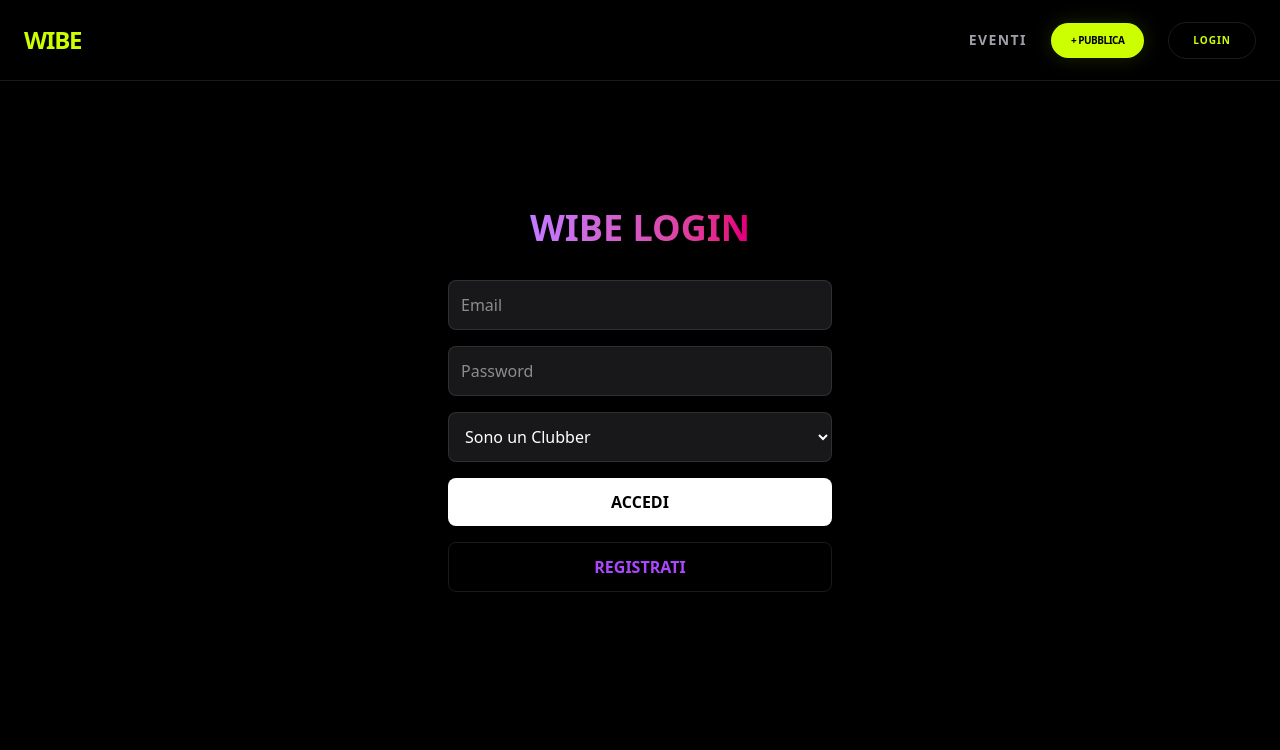
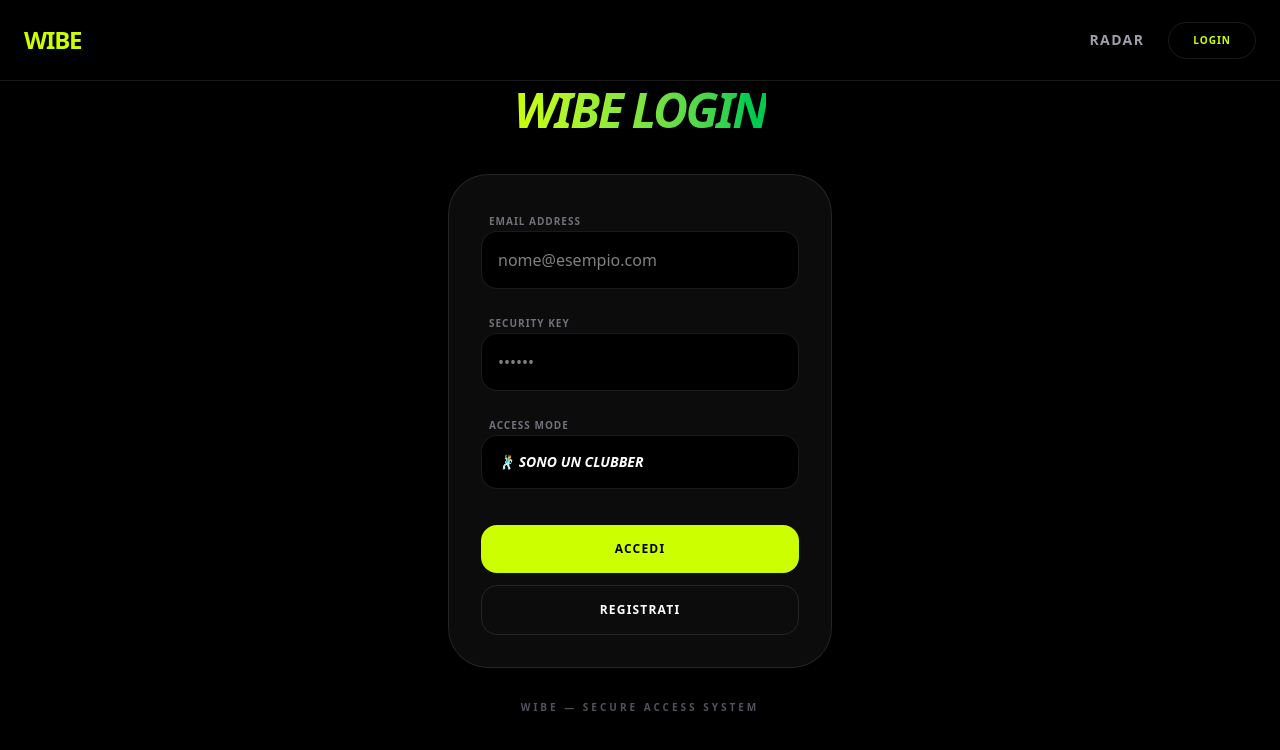
Before and after one commit to MatteoParrella/Wibe, a Next.js app in the folder wibe-project/: page /login in a window 1280 px wide. Shown: the top 750 px of the page. Built offline with nearby package versions, Linux system fonts and the light colour scheme; no server answers.

Commit message:
fine base progetto con risuluzione di alcuni bug

```diff
--- a/wibe-project/app/aggiungi-evento/page.tsx
+++ b/wibe-project/app/aggiungi-evento/page.tsx
@@ -1,22 +1,46 @@
 'use client'
-import { useState } from 'react'
+import { useState, useEffect } from 'react'
 import { supabase } from '@/lib/supabase'
 import { useRouter } from 'next/navigation'
 
 export default function AggiungiEvento() {
   const router = useRouter()
-  const [loading, setLoading] = useState(false)
+  const [loading, setLoading] = useState(true) // Inizia su true per il check sicurezza
   const [formData, setFormData] = useState({
     title: '',
     description: '',
     location: '',
-    date: '', // Nuovo campo Data e Ora
+    date: '',
     price: '',
     image_url: '',
     category: 'Techno',
   })
 
-  // Geocoding per trasformare indirizzo in coordinate
+  // --- SICUREZZA: Controllo Ruolo ---
+  useEffect(() => {
+    const checkRole = async () => {
+      const { data: { user } } = await supabase.auth.getUser()
+
+      if (!user) {
+        router.push('/login')
+        return
+      }
+
+      const { data: profile } = await supabase
+        .from('profiles')
+        .select('role')
+        .eq('id', user.id)
+        .single()
+
+      if (profile?.role !== 'pr') {
+        router.push('/') // Rimbalza i Clubber alla Home
+      } else {
+        setLoading(false) // Solo se è PR permette di vedere il form
+      }
+    }
+    checkRole()
+  }, [router])
+
   const getCoordinates = async (address: string) => {
     try {
       const response = await fetch(
@@ -43,24 +67,33 @@ export default function AggiungiEvento() {
         price: parseFloat(formData.price),
         lat: coords.lat,
         lng: coords.lng,
-        date: new Date(formData.date).toISOString() // Formattazione corretta per DB
+        date: new Date(formData.date).toISOString()
       }
     ])
 
     if (error) {
       alert("Errore: " + error.message)
+      setLoading(false)
     } else {
       router.push('/')
       router.refresh()
     }
-    setLoading(false)
+  }
+
+  // Se sta controllando il ruolo, mostriamo un caricamento nero
+  if (loading && formData.title === '') {
+    return (
+      <div className="min-h-screen bg-black flex items-center justify-center">
+        <div className="w-8 h-8 border-4 border-[#ccff00] border-t-transparent rounded-full animate-spin"></div>
+      </div>
+    )
   }
 
   return (
-    <main className="min-h-screen bg-black text-white p-6 pt-24">
+    <main className="min-h-screen bg-black text-white p-6 pt-32">
       <div className="grid grid-cols-1 lg:grid-cols-12 gap-10 max-w-7xl mx-auto">
 
-        {/* COLONNA FORM (7/12) */}
+        {/* COLONNA FORM */}
         <form onSubmit={handleSubmit} className="lg:col-span-7 space-y-6 bg-zinc-900/30 p-8 md:p-12 rounded-[3rem] border border-zinc-800 shadow-2xl">
           <div className="flex items-center gap-4 mb-4">
             <div className="w-1 h-8 bg-[#ccff00]" />
@@ -88,9 +121,9 @@ export default function AggiungiEvento() {
           </div>
 
           <div className="space-y-2">
-            <label className="text-[10px] uppercase font-black text-zinc-500 tracking-widest ml-2">Dettagli dell&apos;Evento (Descrizione)</label>
-            <textarea required rows={4} className="w-full bg-black border border-zinc-800 p-4 rounded-2xl focus:border-[#ccff00] outline-none text-white transition-all resize-none text-sm leading-relaxed"
-              placeholder="Descrivi l'atmosfera, il target e la musica..." onChange={(e) => setFormData({...formData, description: e.target.value})} />
+            <label className="text-[10px] uppercase font-black text-zinc-500 tracking-widest ml-2">Descrizione</label>
+            <textarea required rows={4} className="w-full bg-black border border-zinc-800 p-4 rounded-2xl focus:border-[#ccff00] outline-none text-white transition-all resize-none text-sm"
+              placeholder="Descrivi l'evento..." onChange={(e) => setFormData({...formData, description: e.target.value})} />
           </div>
 
           <div className="grid grid-cols-1 md:grid-cols-2 gap-6">
@@ -100,46 +133,40 @@ export default function AggiungiEvento() {
                 placeholder="https://..." onChange={(e) => setFormData({...formData, image_url: e.target.value})} />
             </div>
             <div className="space-y-2">
-            <label className="text-[10px] uppercase font-black text-zinc-500 tracking-widest ml-2">Vibe / Categoria</label>
-            <select
-                className="w-full bg-black border border-zinc-800 p-4 rounded-2xl focus:border-[#ccff00] outline-none text-white transition-all appearance-none cursor-pointer"
-                onChange={(e) => setFormData({...formData, category: e.target.value})}
-            >
+              <label className="text-[10px] uppercase font-black text-zinc-500 tracking-widest ml-2">Categoria</label>
+              <select className="w-full bg-black border border-zinc-800 p-4 rounded-2xl focus:border-[#ccff00] text-white"
+                onChange={(e) => setFormData({...formData, category: e.target.value})}>
                 <option value="Techno">TECHNO</option>
                 <option value="House">HOUSE</option>
                 <option value="Reggaeton">REGGAETON</option>
                 <option value="Hip Hop">HIP HOP</option>
-                <option value="Gala">GALA / ELEGANT</option>
-                <option value="Rooftop">ROOFTOP</option>
-            </select>
-            </div>
-            <div className="space-y-2">
-              <label className="text-[10px] uppercase font-black text-zinc-500 tracking-widest ml-2">Prezzo Ingresso (€)</label>
-              <input type="number" required className="w-full bg-black border border-zinc-800 p-4 rounded-2xl focus:border-[#ccff00] outline-none text-[#ccff00] font-black text-xl"
-                placeholder="30" onChange={(e) => setFormData({...formData, price: e.target.value})} />
+                <option value="Gala">GALA</option>
+              </select>
             </div>
           </div>
 
-          <button disabled={loading} className="w-full bg-[#ccff00] text-black font-black py-6 rounded-[2rem] uppercase tracking-[0.2em] hover:scale-[1.02] active:scale-95 transition-all shadow-[0_0_30px_rgba(204,255,0,0.2)] disabled:opacity-50 mt-4">
-            {loading ? 'CALCOLO RADAR IN CORSO...' : 'PUBBLICA ORA'}
+          <div className="space-y-2">
+            <label className="text-[10px] uppercase font-black text-zinc-500 tracking-widest ml-2">Prezzo Ingresso (€)</label>
+            <input type="number" required className="w-full bg-black border border-zinc-800 p-4 rounded-2xl focus:border-[#ccff00] outline-none text-[#ccff00] font-black text-xl"
+              placeholder="30" onChange={(e) => setFormData({...formData, price: e.target.value})} />
+          </div>
+
+          <button disabled={loading} className="w-full bg-[#ccff00] text-black font-black py-6 rounded-[2rem] uppercase tracking-[0.2em] hover:bg-white transition-all disabled:opacity-50 mt-4">
+            {loading ? 'CARICAMENTO...' : 'PUBBLICA ORA'}
           </button>
         </form>
 
-        {/* COLONNA ANTEPRIMA (5/12) */}
-        <div className="lg:col-span-5 hidden lg:block sticky top-24">
+        {/* COLONNA ANTEPRIMA */}
+        <div className="lg:col-span-5 hidden lg:block sticky top-32">
           <div className="space-y-4">
             <p className="text-[10px] uppercase font-black text-zinc-600 tracking-[0.4em] ml-6">Live Preview</p>
             <div className="relative group w-full aspect-[4/5] bg-zinc-900 rounded-[3.5rem] overflow-hidden border border-zinc-800 shadow-2xl flex items-center justify-center">
               {formData.image_url ? (
                 <>
-                  <img src={formData.image_url} alt="Preview" className="w-full h-full object-cover opacity-70 group-hover:scale-105 transition-transform duration-700"
-                    onError={(e) => {(e.target as HTMLImageElement).src = 'https://via.placeholder.com/800x1200?text=Invalid+Link'}} />
-                  <div className="absolute inset-0 bg-gradient-to-t from-black via-black/20 to-transparent" />
-
+                  <img src={formData.image_url} alt="Preview" className="w-full h-full object-cover opacity-70 transition-transform" />
+                  <div className="absolute inset-0 bg-gradient-to-t from-black via-transparent to-transparent" />
                   <div className="absolute bottom-12 left-12 right-12 space-y-4">
-                    <div className="bg-[#ccff00] text-black text-[9px] font-black px-3 py-1 rounded-full inline-block uppercase italic">Preview Mode</div>
-                    <h2 className="text-5xl font-black italic text-white uppercase tracking-tighter leading-none">{formData.title || "TITOLO EVENTO"}</h2>
-                    <p className="text-zinc-400 text-sm line-clamp-2 italic">{formData.description || "Inizia a scrivere la descrizione per vederla qui..."}</p>
+                    <h2 className="text-5xl font-black italic text-white uppercase tracking-tighter leading-none">{formData.title || "TITOLO"}</h2>
                     <div className="flex justify-between items-end pt-4 border-t border-white/10">
                        <p className="text-white font-bold uppercase text-[10px] tracking-widest">{formData.location || "LOCATION"}</p>
                        <p className="text-[#ccff00] font-black text-3xl italic">{formData.price ? `€${formData.price}` : "€--"}</p>
@@ -147,15 +174,11 @@ export default function AggiungiEvento() {
                   </div>
                 </>
               ) : (
-                <div className="text-center p-12 space-y-4">
-                  <div className="w-16 h-16 bg-zinc-800 rounded-full mx-auto animate-pulse flex items-center justify-center text-3xl">🖼️</div>
-                  <p className="text-zinc-600 font-black italic uppercase text-lg leading-tight">Incolla un URL Immagine<br/>per attivare il radar</p>
-                </div>
+                <div className="text-center p-12 text-zinc-600 font-black uppercase italic text-lg">Incolla URL Immagine</div>
               )}
             </div>
           </div>
         </div>
-
       </div>
     </main>
   )
--- a/wibe-project/app/layout.tsx
+++ b/wibe-project/app/layout.tsx
@@ -24,10 +24,9 @@ export default function RootLayout({
   children: React.ReactNode
 }) {
   return (
-    <html lang="it" className="bg-black"> {/* Forza il nero qui */}
+    <html lang="it" className="bg-black">
       <body className="bg-black antialiased text-white">
         <Navbar />
-        {/* Assicurati che non ci siano margini bianchi qui */}
         <main className="min-h-screen bg-black">
           {children}
         </main>
--- a/wibe-project/app/login/page.tsx
+++ b/wibe-project/app/login/page.tsx
@@ -1,60 +1,136 @@
 'use client'
 import { useState } from 'react'
 import { supabase } from '@/lib/supabase'
+import { useRouter } from 'next/navigation'
 
 export default function LoginPage() {
   const [email, setEmail] = useState('')
   const [password, setPassword] = useState('')
-  const [role, setRole] = useState('clubber') // Default
+  const [role, setRole] = useState('clubber') // Ruolo selezionato nel menu
+  const [loading, setLoading] = useState(false)
+  const router = useRouter()
 
+  // REGISTRAZIONE
   const handleSignUp = async () => {
+    setLoading(true)
     const { error } = await supabase.auth.signUp({
       email,
       password,
-      options: { data: { role: role } }
+      options: {
+        data: { role: role } // Salva il ruolo nei metadati di Auth
+      }
     })
-    if (error) alert(error.message)
-    else alert('Controlla la tua email per confermare la registrazione!')
+
+    if (error) {
+      alert(error.message)
+    } else {
+      alert('Registrazione effettuata! Controlla la mail per confermare.')
+    }
+    setLoading(false)
   }
 
+  // LOGIN CON CONTROLLO RUOLO RIGIDO
   const handleLogin = async () => {
-    const { error } = await supabase.auth.signInWithPassword({ email, password })
-    if (error) alert(error.message)
-    else window.location.href = '/'
+    setLoading(true)
+
+    // 1. Tenta il login con le credenziali
+    const { data: { user }, error: authError } = await supabase.auth.signInWithPassword({
+      email,
+      password
+    })
+
+    if (authError || !user) {
+      alert(authError?.message || "Credenziali errate")
+      setLoading(false)
+      return
+    }
+
+    // 2. Recupera il ruolo REALE dal database (tabella profiles)
+    const { data: profile, error: profileError } = await supabase
+      .from('profiles')
+      .select('role')
+      .eq('id', user.id)
+      .single()
+
+    if (profileError || !profile) {
+      await supabase.auth.signOut()
+      alert("Errore nel recupero del profilo. Riprova.")
+      setLoading(false)
+      return
+    }
+
+    // 3. VERIFICA COERENZA: Il ruolo scelto nel select deve coincidere con quello nel DB
+    if (profile.role !== role) {
+      await supabase.auth.signOut() // Forza il logout se il ruolo è sbagliato
+      alert(`Accesso negato: Questo account è registrato come ${profile.role.toUpperCase()}. Seleziona il ruolo corretto per accedere.`)
+      setLoading(false)
+      return
+    }
+
+    // 4. Se tutto è corretto, vai al Radar
+    router.push('/')
+    router.refresh()
   }
 
   return (
     <div className="min-h-screen bg-black text-white flex flex-col items-center justify-center p-6">
-      <h1 className="text-4xl font-bold mb-8 text-transparent bg-clip-text bg-linear-to-r from-purple-400 to-pink-600">
+      <h1 className="text-5xl font-black mb-10 italic uppercase tracking-tighter text-transparent bg-clip-text bg-gradient-to-r from-[#ccff00] to-green-500">
         WIBE LOGIN
       </h1>
-      <div className="w-full max-w-sm space-y-4">
+
+      <div className="w-full max-w-sm space-y-5 bg-zinc-900/50 p-8 rounded-[2.5rem] border border-zinc-800 shadow-2xl">
+        <div className="space-y-1">
+          <label className="text-[10px] font-black uppercase tracking-widest ml-2 text-zinc-500">Email Address</label>
           <input
-          type="email" placeholder="Email"
-          className="w-full p-3 bg-zinc-900 border border-zinc-800 rounded-lg focus:border-purple-500 outline-none"
+            type="email" placeholder="nome@esempio.com"
+            className="w-full p-4 bg-black border border-zinc-800 rounded-2xl focus:border-[#ccff00] outline-none text-white transition-all"
             onChange={(e) => setEmail(e.target.value)}
           />
+        </div>
+
+        <div className="space-y-1">
+          <label className="text-[10px] font-black uppercase tracking-widest ml-2 text-zinc-500">Security Key</label>
           <input
-          type="password" placeholder="Password"
-          className="w-full p-3 bg-zinc-900 border border-zinc-800 rounded-lg focus:border-purple-500 outline-none"
+            type="password" placeholder="••••••"
+            className="w-full p-4 bg-black border border-zinc-800 rounded-2xl focus:border-[#ccff00] outline-none text-white transition-all"
             onChange={(e) => setPassword(e.target.value)}
           />
+        </div>
 
+        <div className="space-y-1">
+          <label className="text-[10px] font-black uppercase tracking-widest ml-2 text-zinc-500">Access Mode</label>
           <select
-          className="w-full p-3 bg-zinc-900 border border-zinc-800 rounded-lg outline-none"
+            className="w-full p-4 bg-black border border-zinc-800 rounded-2xl outline-none focus:border-[#ccff00] appearance-none cursor-pointer font-bold italic text-sm"
+            value={role}
             onChange={(e) => setRole(e.target.value)}
           >
-          <option value="clubber">Sono un Clubber</option>
-          <option value="pr">Sono un PR</option>
+            <option value="clubber">🕺 SONO UN CLUBBER</option>
+            <option value="pr">🔑 SONO UN PR</option>
           </select>
+        </div>
 
-        <button onClick={handleLogin} className="w-full p-3 bg-white text-black font-bold rounded-lg hover:bg-purple-500 hover:text-white transition">
-          ACCEDI
+        <div className="pt-4 space-y-3">
+          <button
+            onClick={handleLogin}
+            disabled={loading}
+            className="w-full p-4 bg-[#ccff00] text-black font-black rounded-2xl hover:bg-white transition-all active:scale-95 disabled:opacity-50 uppercase tracking-widest text-xs"
+          >
+            {loading ? 'Verifica in corso...' : 'ACCEDI'}
           </button>
-        <button onClick={handleSignUp} className="w-full p-3 border border-purple-500 text-purple-500 font-bold rounded-lg hover:bg-purple-500 hover:text-white transition">
+
+          <button
+            onClick={handleSignUp}
+            disabled={loading}
+            className="w-full p-4 border border-zinc-800 text-white font-black rounded-2xl hover:bg-zinc-800 transition-all uppercase tracking-widest text-xs"
+          >
             REGISTRATI
           </button>
         </div>
       </div>
+
+      <p className="mt-8 text-zinc-600 text-[10px] font-bold uppercase tracking-[0.3em]">
+        Wibe — Secure Access System
+      </p>
+    </div>
   )
 }
--- a/wibe-project/components/Navbar.tsx
+++ b/wibe-project/components/Navbar.tsx
@@ -7,17 +7,43 @@ import { useRouter } from 'next/navigation'
 
 export default function Navbar() {
   const [user, setUser] = useState<User | null>(null)
+  const [role, setRole] = useState<string | null>(null)
   const router = useRouter()
 
   useEffect(() => {
-    const getUser = async () => {
-      const { data: { user } } = await supabase.auth.getUser()
-      setUser(user)
+    const getData = async () => {
+      // 1. Recupero l'utente
+      const { data: authData } = await supabase.auth.getUser()
+      const currentUser = authData?.user || null
+      setUser(currentUser)
+
+      // 2. Recupero il ruolo se l'utente esiste
+      if (currentUser) {
+        const { data: profileData, error: profileError } = await supabase
+          .from('profiles')
+          .select('role')
+          .eq('id', currentUser.id)
+          .single()
+
+        if (!profileError && profileData) {
+          setRole(profileData.role)
+        } else {
+          setRole('clubber')
         }
-    getUser()
+      }
+    }
+
+    getData()
 
     const { data: { subscription } } = supabase.auth.onAuthStateChange((_event, session) => {
-      setUser(session?.user ?? null)
+      const sessionUser = session?.user ?? null
+      setUser(sessionUser)
+      if (!sessionUser) {
+        setRole(null)
+      } else {
+        // Se la sessione cambia (es. login), ricarichiamo i dati
+        getData()
+      }
     })
 
     return () => subscription.unsubscribe()
@@ -26,13 +52,13 @@ export default function Navbar() {
   const handleLogout = async (e: React.MouseEvent) => {
     e.preventDefault()
     await supabase.auth.signOut()
+    setRole(null)
     router.push('/login')
     router.refresh()
   }
 
   return (
-    /* MODIFICA 1: z-[100] per stare sopra la mappa e fixed invece di sticky per evitare buchi bianchi */
-    <nav className="fixed top-0 left-0 right-0 z-[100] border-b border-zinc-800/50 bg-black/60 backdrop-blur-xl">
+    <nav className="fixed top-0 left-0 right-0 z-[9999] border-b border-zinc-800/50 bg-black/60 backdrop-blur-xl">
       <div className="max-w-7xl mx-auto px-6 h-20 flex items-center justify-between">
 
         {/* LOGO */}
@@ -41,28 +67,31 @@ export default function Navbar() {
         </Link>
 
         <div className="flex gap-6 items-center">
-          {/* LINK EVENTI */}
           <Link href="/" className="text-sm font-black uppercase tracking-widest text-zinc-400 hover:text-[#ccff00] transition-colors">
-            Eventi
+            Radar
           </Link>
 
-          {/* TASTO PUBBLICA */}
+          {/* Tasto Pubblica: visibile solo se il ruolo è ESATTAMENTE 'pr' */}
+          {role === 'pr' && (
             <Link
               href="/aggiungi-evento"
               className="bg-[#ccff00] text-black px-5 py-2.5 rounded-full font-black text-[10px] uppercase tracking-tighter hover:bg-white transition-all shadow-[0_0_20px_rgba(204,255,0,0.15)]"
             >
               + Pubblica
             </Link>
+          )}
 
-          {/* SEZIONE UTENTE / LOGIN */}
           {user ? (
             <div className="flex items-center gap-4 pl-6 border-l border-zinc-800/50">
-              <Link href="/profile" className="hidden md:flex flex-col items-end group cursor-pointer">
-                <span className="text-[9px] text-zinc-500 font-black uppercase tracking-[0.2em] group-hover:text-[#ccff00] transition-colors">Member</span>
-                <span className="text-xs font-bold text-white group-hover:text-zinc-300 transition-colors lowercase italic">{user.email?.split('@')[0]}</span>
+              <Link href="/profile" className="hidden md:flex flex-col items-end group">
+                <span className="text-[9px] text-zinc-500 font-black uppercase tracking-[0.2em] group-hover:text-[#ccff00] transition-colors">
+                  {role === 'pr' ? 'Official PR' : 'Member'}
+                </span>
+                <span className="text-xs font-bold text-white group-hover:text-zinc-300 transition-colors lowercase italic">
+                  {user.email?.split('@')[0]}
+                </span>
               </Link>
 
-              {/* AVATAR */}
               <div className="relative group">
                 <Link
                   href="/profile"
@@ -71,7 +100,6 @@ export default function Navbar() {
                   {user.email?.[0].toUpperCase()}
                 </Link>
 
-                {/* MENU DROP DOWN LOGOUT */}
                 <button
                   onClick={handleLogout}
                   className="absolute -bottom-12 right-0 bg-white text-black text-[10px] px-4 py-2 rounded-lg opacity-0 group-hover:opacity-100 transition-all font-black uppercase tracking-tighter hover:bg-[#ccff00] whitespace-nowrap"
```
Also changed, not shown: wibe-project/app/profile/page.tsx (+15 -8 lines). Lines whose indentation alone changed are shown as unchanged.
